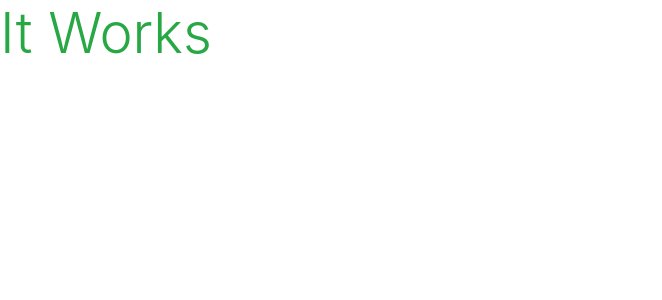
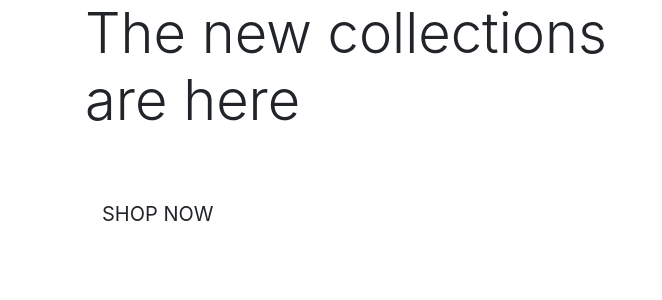
Before and after one commit to coder187/boutique_ado_v1, a Django app: page / in a window 1280 px wide. Shown: the top 300 px of the page, without its empty margins (0-662 px from the left). Run offline with Django 3.2, Linux system fonts and the light colour scheme; some libraries are stand-ins or nearby versions.

Commit message:
added homepage content

```diff
--- a/boutique_ado/notes.txt
+++ b/boutique_ado/notes.txt
@@ -61,3 +61,6 @@ DIRS': [
             os.path.join(BASE_DIR,'templates'),
             os.path.join(BASE_DIR,'templates','allauth'),
         ]
+
+start dev server :
+python3 manage.py runserver
--- a/home/templates/home/index.html
+++ b/home/templates/home/index.html
@@ -3,6 +3,27 @@
 
 {% load static %}
 
+{% block page_header %}
+    <div class="container header-container">
+        <div class="row">
+            <div class="col"></div>
+        </div>
+    </div>
+{% endblock %}
+
 {% block content %}
-    <h1 class="display-4 text-success">It Works</h1>
-{% endblock%}
+    <div class="container h-100">
+        <div class="row h-100">
+            <div class="col-7 col-md-6 my-auto">
+                <h1 class="display-4 logo-font text-black">
+                    The new collections are here
+                </h1>
+                <div class="my-5">
+                    <h4>
+                        <a href="" class="shop-now-button btn btn-lg rounded-0 text-uppercase py-3">Shop Now</a>
+                    </h4>
+                </div>
+            </div>
+        </div>
+    </div>
+{% endblock %}
```
